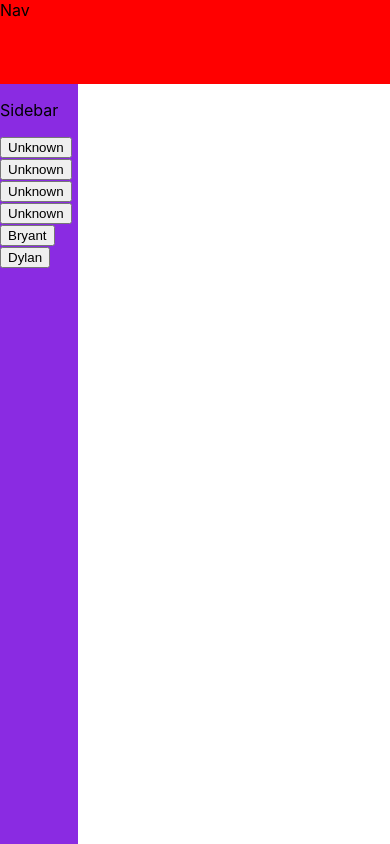
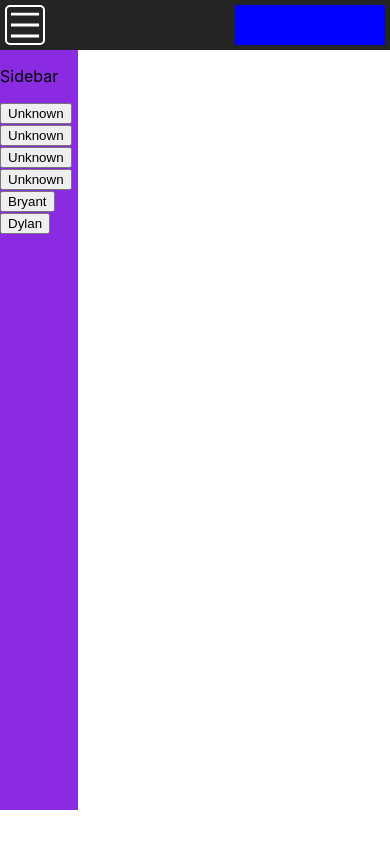
Before and after one commit to DylanLovell93/squad-scp, a React (Create React App) app: page / in a window 390 px wide. Built offline with nearby package versions, Linux system fonts and the light colour scheme.

Commit message:
nav-changes v1, hamburger v1

```diff
--- a/package.json
+++ b/package.json
@@ -8,6 +8,7 @@
     "@testing-library/user-event": "^12.8.3",
     "react": "^17.0.2",
     "react-dom": "^17.0.2",
+    "react-icons": "^4.3.1",
     "react-router-dom": "^6.0.2",
     "react-scripts": "4.0.3",
     "web-vitals": "^1.1.2"
--- a/src/App.js
+++ b/src/App.js
@@ -8,16 +8,43 @@ import Sidebar from './Components/Sidebar';
 class App extends Component {
   constructor() {
     super();
-    this.state = {};
+    this.state = {
+      darkMode: true,
+      customCss: false,
+      dropMenu: false,
+    };
   }
+
+  toggleDark = () => {
+    this.setState({
+      darkMode: !this.state.darkMode,
+    });
+  };
+
+  toggleCustom = () => {
+    this.setState({
+      customCss: !this.state.customCss,
+    });
+  };
+
+  toggleDropMenu = () => {
+    this.setState({
+      dropMenu: !this.state.dropMenu,
+    });
+  };
 
   render() {
     return (
       <div className="App">
-        <Nav />
+        <Nav
+          toggleCustom={this.toggleCustom}
+          toggleDark={this.toggleDark}
+          toggleDropMenu={this.toggleDropMenu}
+          state={this.state}
+        />
         <Sidebar />
         <Routes>
-          <Route path="/:Name" element={<Bio />} />
+          <Route path="/:Name" element={<Bio />} state={this.state} />
         </Routes>
       </div>
     );
--- /dev/null
+++ b/src/Components/DropDown.css
@@ -0,0 +1,9 @@
+.DropDown {
+  background-color: red;
+  height: 300px;
+  width: 300px;
+  position: absolute;
+  top: 50px;
+  left: 0;
+  box-sizing: border-box;
+}
--- /dev/null
+++ b/src/Components/DropDown.jsx
@@ -0,0 +1,20 @@
+import './DropDown.css';
+import fellowData from '../data/data.js';
+import { Link } from 'react-router-dom';
+
+const DropDown = () => {
+  const links = fellowData.map((fellow) => (
+    <li>
+      <Link to={'/' + fellow.firstName}>
+        {fellow.firstName + ' ' + fellow.lastName}
+      </Link>
+    </li>
+  ));
+  return (
+    <div className="DropDown">
+      <ul>{links}</ul>
+    </div>
+  );
+};
+
+export default DropDown;
--- /dev/null
+++ b/src/Components/Hamburger.css
@@ -0,0 +1,12 @@
+.Hamburger {
+  border: 2px solid white;
+  cursor: pointer;
+  width: 40px;
+  height: 40px;
+  box-sizing: border-box;
+  border-radius: 5px;
+}
+.Hamburger svg {
+  height: 100%;
+  width: 100%;
+}
--- /dev/null
+++ b/src/Components/Hamburger.jsx
@@ -0,0 +1,18 @@
+import './Hamburger.css';
+import { AiOutlineMenu } from 'react-icons/ai';
+import { AiOutlineClose } from 'react-icons/ai';
+
+const Hamburger = (props) => {
+  const { toggleDropMenu, dropMenu } = props;
+  return (
+    <div className="Hamburger">
+      {dropMenu ? (
+        <AiOutlineClose color="white" onClick={toggleDropMenu} />
+      ) : (
+        <AiOutlineMenu color="white" onClick={toggleDropMenu} />
+      )}
+    </div>
+  );
+};
+
+export default Hamburger;
--- /dev/null
+++ b/src/Components/Logo.css
@@ -0,0 +1,6 @@
+.Logo {
+  background-color: blue;
+  height: 40px;
+  width: 150px;
+  align-self: center;
+}
--- /dev/null
+++ b/src/Components/Logo.jsx
@@ -0,0 +1,7 @@
+import './Logo.css';
+
+const Logo = () => {
+  return <div className="Logo"></div>;
+};
+
+export default Logo;
--- a/src/Components/Nav.css
+++ b/src/Components/Nav.css
@@ -1,6 +1,10 @@
 .Nav {
-  background-color: red;
+  background-color: rgb(36, 36, 36);
   grid-column-start: 1;
   grid-column-end: 6;
-  height: 10vh;
+  height: 50px;
+  display: flex;
+  padding: 5px;
+  box-sizing: border-box;
+  justify-content: space-between;
 }
--- a/src/Components/Nav.jsx
+++ b/src/Components/Nav.jsx
@@ -1,14 +1,24 @@
 import { Component } from 'react';
 import './Nav.css';
+import Logo from './Logo';
+import Hamburger from './Hamburger';
+import DropDown from './DropDown';
 
 class Nav extends Component {
   constructor() {
     super();
-    this.state = {};
   }
 
   render() {
-    return <div className="Nav">Nav</div>;
+    const { toggleDarkMode, toggleCustomCss, toggleDropMenu } = this.props;
+    const { darkMode, customCss, dropMenu } = this.props.state;
+    return (
+      <div className="Nav">
+        <Hamburger toggleDropMenu={toggleDropMenu} dropMenu={dropMenu} />
+        <Logo />
+        {dropMenu && <DropDown />}
+      </div>
+    );
   }
 }
 export default Nav;
```
Also changed, not shown: 1 other file (tests, documents, lock files or other folders).
